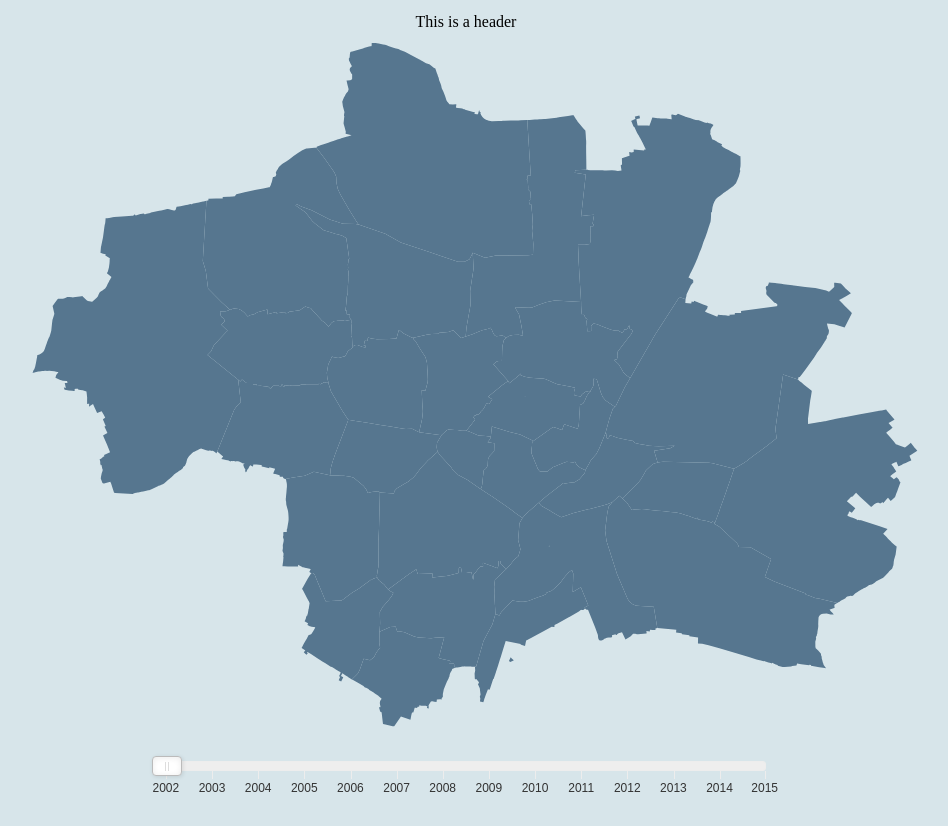
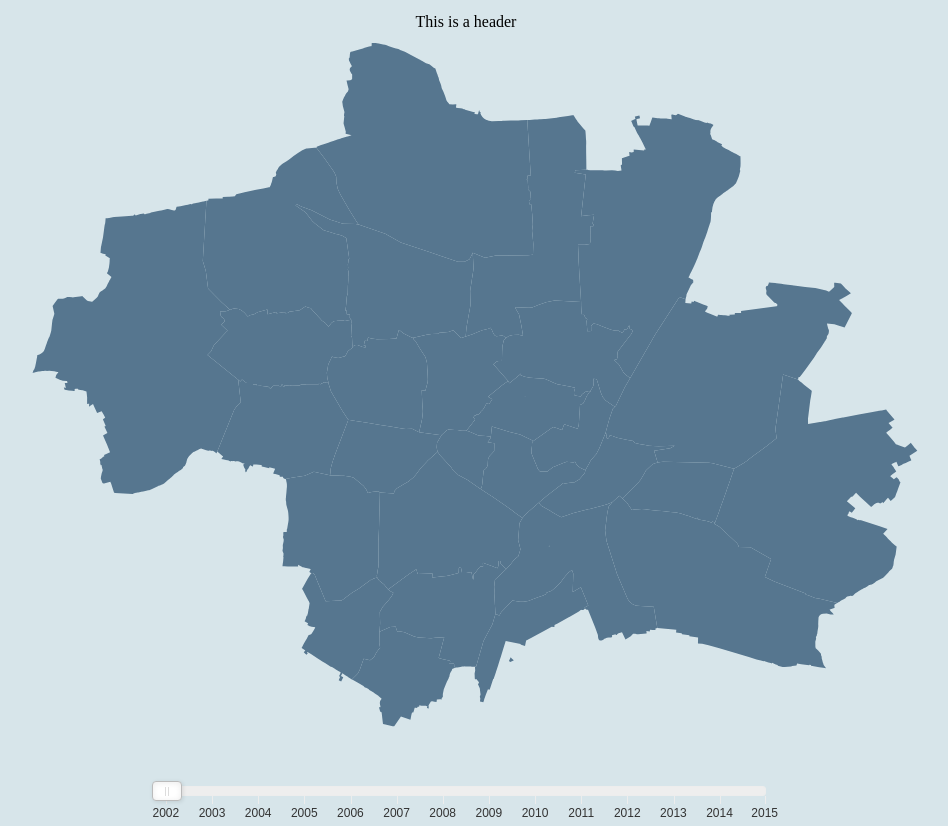
Before and after one commit to jsdelivrbot/mvt, a website: page views/index.html in a window 1280 px wide. Shown: the whole page, without its empty margins (174-1122 px from the left). Before the commit the page ends 801 px from the top, so only its background shows below. Drawn offline with Linux system fonts and the light colour scheme.

Commit message:
add padding to range slider

```diff
--- a/public/css/index.css
+++ b/public/css/index.css
@@ -44,3 +44,7 @@ div#footer {
     display: flex;
     flex: 0 1 10%;
 }
+
+.slider-container{
+    padding-top: 2%;
+}
```
